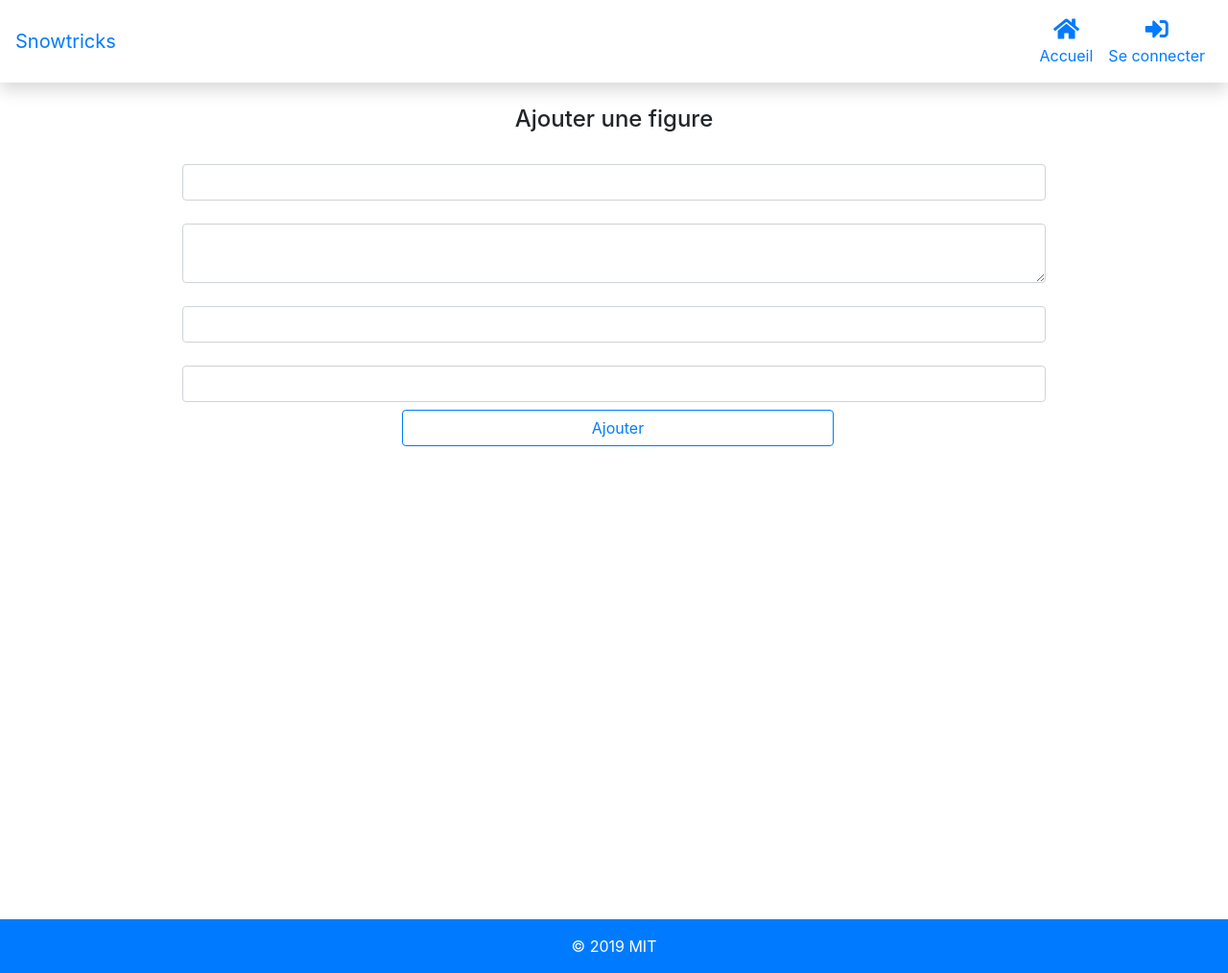
After one commit to damientabet/SnowTricks, a Symfony app: template templates/front/trick/add.html.twig in a window 1280 px wide. The commit adds this page. Shown: the whole page at 96% size. Run offline with Twig, Linux system fonts and the light colour scheme; the template is opened without the code that fills it, so the values that code supplies are empty; form fields are guessed from the names that the template uses; some libraries are stand-ins or nearby versions.

Commit message:
Add new navbar link and update add trick functions

```diff
--- a/templates/base.html.twig
+++ b/templates/base.html.twig
@@ -23,11 +23,11 @@
                 </a>
             </li>
             {% if app.user %}
-                {% if app.user.getRoles.0 == "ROLE_ADMIN" %}
+                {% if app.user is defined %}
                     <li class="nav-item">
-                        <a class="nav-link" href="{{ path('admin.dashboard') }}">
-                            <i class="fa fa-user-cog"></i>
-                            Administration
+                        <a class="nav-link" href="{{ path('trick.add') }}">
+                            <i class="fa fa-plus"></i>
+                            Ajouter un trick
                         </a>
                     </li>
                 {% endif %}
--- /dev/null
+++ b/templates/front/trick/add.html.twig
@@ -0,0 +1,18 @@
+{% extends 'base.html.twig' %}
+
+{% block body %}
+    <div class="d-flex justify-content-center vh-100 w-100" style="margin-top: 110px">
+        <div class="col-lg-9">
+            <div class="container text-center">
+                <h4>Ajouter une figure</h4>
+                {{ form_start(form) }}
+                <span class="m-2">{{ form_widget(form.name) }}</span>
+                <span class="m-2">{{ form_widget(form.description) }}</span>
+                <span class="m-2">{{ form_widget(form.id_trick_group) }}</span>
+                <span class="m-2">{{ form_widget(form.active) }}</span>
+                <input type="submit" class="btn btn-outline-primary col-md-6 mt-2" value="Ajouter">
+                {{ form_end(form) }}
+            </div>
+        </div>
+    </div>
+{% endblock %}
```
Also changed, not shown: src/Controller/Front/TrickController.php (+35 -0 lines), templates/admin/trick/add.html.twig (deleted, +0 -22 lines), 1 other file.
